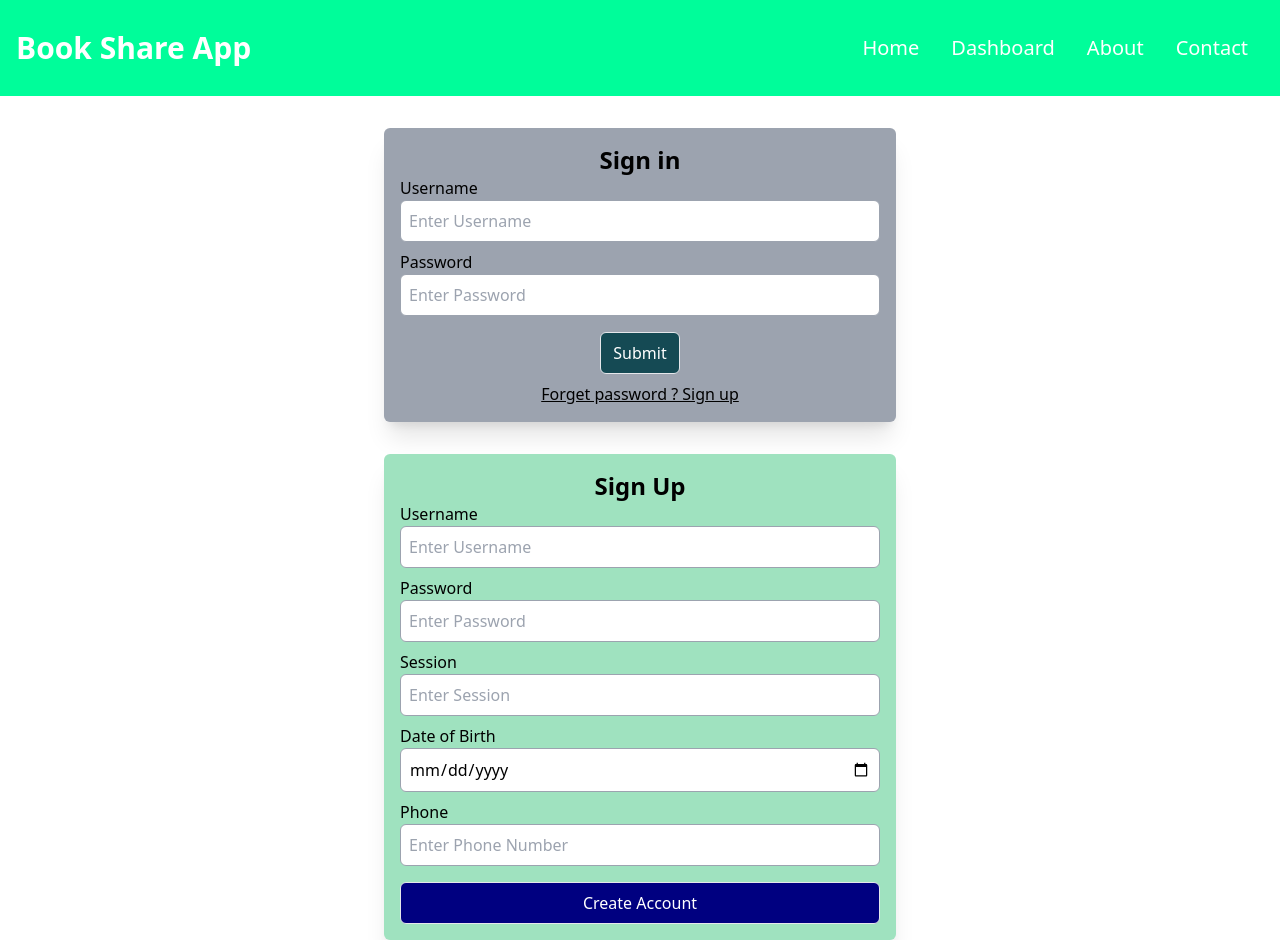
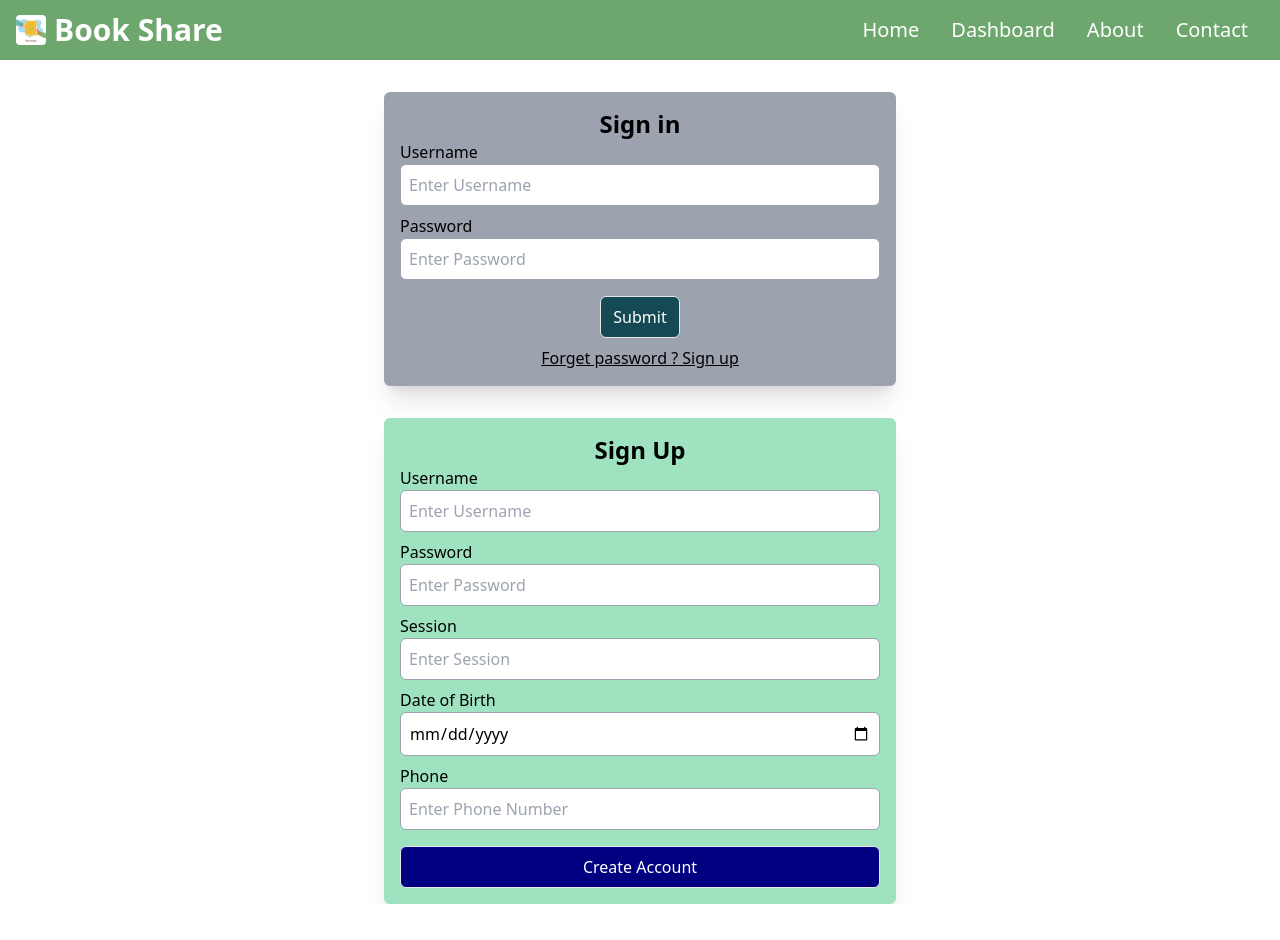
Before and after one commit to MM2-DEV/BOOK_SHARE, a React (Vite) app: page / in a window 1280 px wide. After the commit the page ends 904 px from the top, so only its background shows below. Built offline with nearby package versions, Linux system fonts and the light colour scheme.

Commit message:
header issue fix

```diff
--- a/index.html
+++ b/index.html
@@ -4,7 +4,7 @@
     <meta charset="UTF-8" />
     <link rel="icon" type="image/svg+xml" href="/vite.svg" />
     <meta name="viewport" content="width=device-width, initial-scale=1.0" />
-    <title>Vite + React</title>
+    <title>Book Share</title>
   </head>
   <body>
     <div id="root"></div>
--- a/src/components/Header.jsx
+++ b/src/components/Header.jsx
@@ -10,27 +10,44 @@ const Header = () => {
   };
 
   return (
-    <div className="flex justify-between items-center h-24 px-4 text-white bg-[#00fd9a]">
-      <h1 className="w-full text-3xl font-bold text-white">Book Share App</h1>
+    <div className="flex justify-between items-center px-4 text-white bg-[#6ea76e]">
+      <div className="flex items-center">
+        <img
+          src="/images/bookShare.jpg"
+          className="w-[30px] h-[30px] rounded"
+        />
+        <h1 className="w-full text-3xl font-bold text-white ms-2">
+          Book Share
+        </h1>
+      </div>
+
       <ul className="hidden md:flex text-xl">
         <li className="p-4">Home</li>
         <li className="p-4">Dashboard</li>
         <li className="p-4">About</li>
         <li className="p-4">Contact</li>
       </ul>
+
       <div onClick={handleNav} className="block md:hidden">
         {nav ? <AiOutlineClose size={20} /> : <AiOutlineMenu size={20} />}
       </div>
+
       <div
         className={
-          nav
-            ? "fixed left-0 top-0 w-[60%] h-full border-r border-r-white bg-[#6ea76e] ease-in-out duration-500"
-            : "ease-in-out duration-500 fixed left-[-100%]"
+          `${nav
+            ? "fixed left-0 top-0 w-[60%] h-full border-1 border-r-white bg-[#6ea76e] ease-in-out duration-500"
+            : "ease-in-out duration-500 fixed left-[-100%]"}  md:hidden`
         }
       >
-        <h1 className="w-full text-3xl font-bold text-white m-8">
-          Book Share App
-        </h1>
+        <div className="flex items-center m-8">
+          <img
+            src="/images/bookShare.jpg"
+            className="w-[30px] h-[30px] rounded"
+          />
+          <h1 className="w-full text-xl font-bold text-white ms-2">
+            Book Share
+          </h1>
+        </div>
         <ul className="pt-4 uppercase p-4">
           <li className="p-4 border-b">Home</li>
           <li className="p-4 border-b">Dashboard</li>
```
Also changed, not shown: public/images/bookShare.jpg (added).
